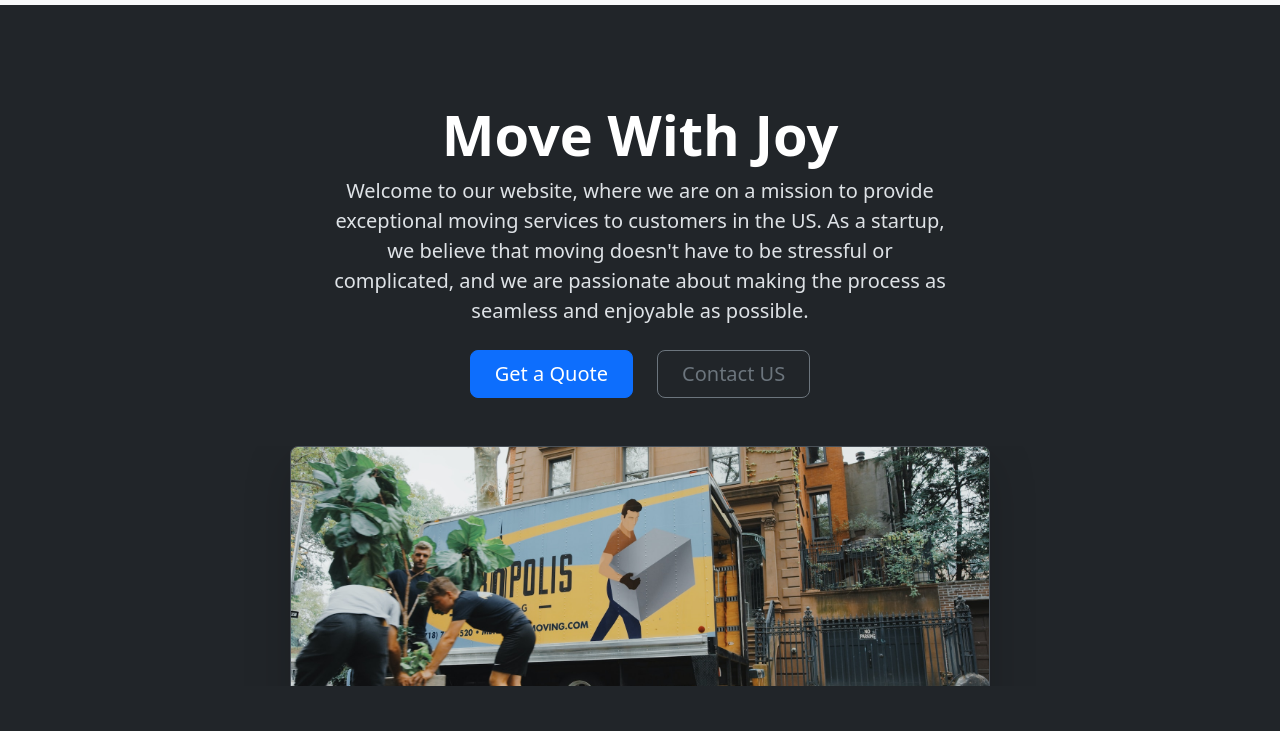
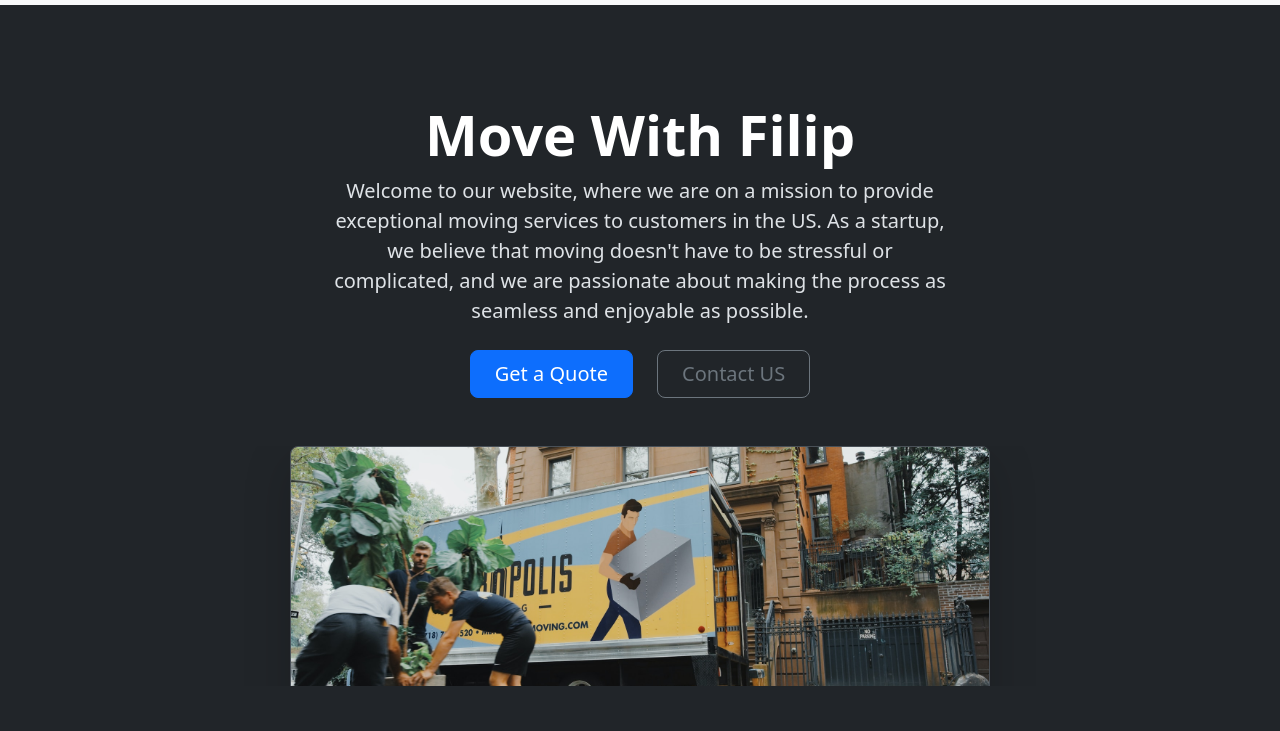
Before and after one commit to surwex/III.Projekt, a plain HTML site: page index.html in a window 1280 px wide. Shown: the part 53-784 px from the top of the page. Drawn offline with nearby package versions, Linux system fonts and the light colour scheme.

Commit message:
new
new line

```diff
--- a/index.html
+++ b/index.html
@@ -54,7 +54,7 @@
   </nav>
 
   <div class="px-4 pt-5 my-5 text-center border-bottom">
-    <h1 class="display-4 fw-bold text-body-emphasis">Move With Joy</h1>
+    <h1 class="display-4 fw-bold text-body-emphasis">Move With Filip</h1>
     <div class="col-lg-6 mx-auto">
       <p class="lead mb-4">Welcome to our website, where we are on a mission to provide exceptional moving services to customers in the US. As a startup, we believe that moving doesn't have to be stressful or complicated, and we are passionate about making the process as seamless and enjoyable as possible.</p>
       <div class="d-grid gap-2 d-sm-flex justify-content-sm-center mb-5">
```
